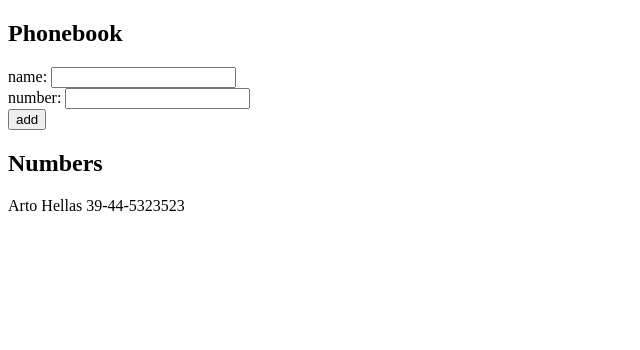
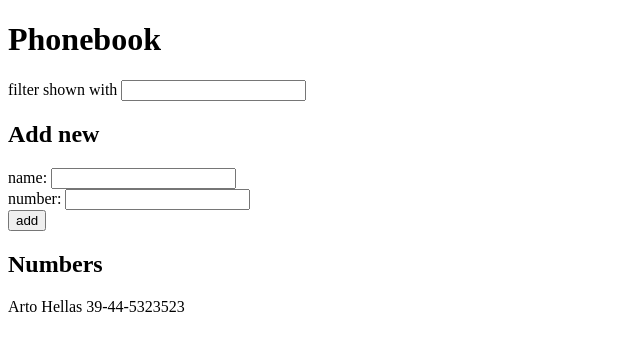
Before and after one commit to rkerkides/FullStackOpen, a React (Vite) app in the folder part2/phonebook/: page / in a window 1280 px wide. Shown: the top 350 px of the page, without its empty margins (0-640 px from the left). Built offline with nearby package versions, Linux system fonts and the light colour scheme.

Commit message:
Completed 2.9

```diff
--- a/part2/phonebook/src/App.jsx
+++ b/part2/phonebook/src/App.jsx
@@ -6,13 +6,18 @@
   ]);
   const [newName, setNewName] = useState("");
   const [newNumber, setNewNumber] = useState("");
+  const [searchTerm, setSearchTerm] = useState("");
 
   const PersonsList = () => {
-    return persons.map((person) => (
-      <p key={person.name}>
-        {person.name} {person.number}
-      </p>
-    ));
+    return persons
+      .filter((person) =>
+        person.name.toUpperCase().includes(searchTerm.toUpperCase())
+      )
+      .map((person) => (
+        <p key={person.name}>
+          {person.name} {person.number}
+        </p>
+      ));
   };
 
   const checkDuplicate = (nameToCheck) => {
@@ -44,9 +49,18 @@
     setNewNumber(event.target.value);
   };
 
+  const handleSearchChange = (event) => {
+    setSearchTerm(event.target.value);
+  };
+
   return (
     <div>
-      <h2>Phonebook</h2>
+      <h1>Phonebook</h1>
+      <div>
+        filter shown with{" "}
+        <input value={searchTerm} onChange={handleSearchChange} />
+      </div>
+      <h2>Add new</h2>
       <form onSubmit={addPerson}>
         <div>
           name: <input value={newName} onChange={handleNameChange} />
```
